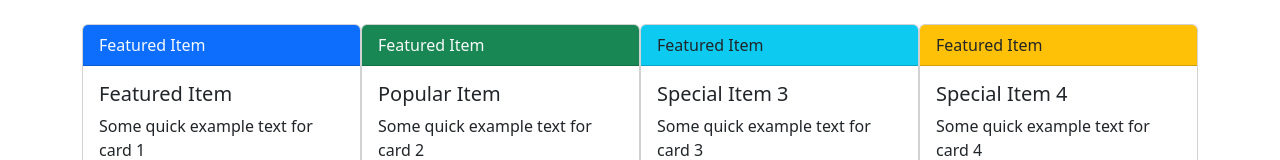
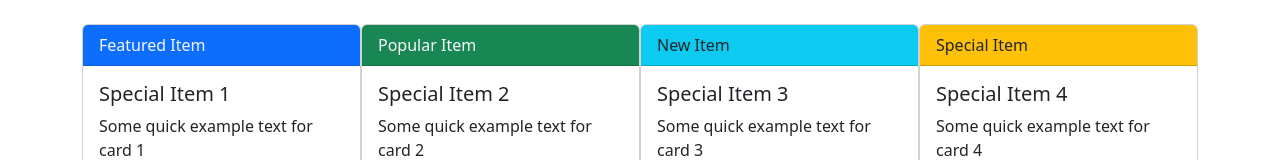
Before and after one commit to SofiaPCSFI/bootstrap, a plain HTML site: page card.html in a window 1280 px wide. Shown: the top 160 px of the page. Drawn offline with nearby package versions, Linux system fonts and the light colour scheme.

Commit message:
Update card.html

```diff
--- a/card.html
+++ b/card.html
@@ -3,7 +3,7 @@
   <head>
     <meta charset="utf-8">
     <meta name="viewport" content="width=device-width, initial-scale=1">
-    <title>card</title>
+    <title>Bootstrap demo</title>
     <link href="https://cdn.jsdelivr.net/npm/bootstrap@5.3.3/dist/css/bootstrap.min.css" rel="stylesheet" integrity="sha384-QWTKZyjpPEjISv5WaRU9OFeRpok6YctnYmDr5pNlyT2bRjXh0JMhjY6hW+ALEwIH" crossorigin="anonymous">
   </head>
   <body>
@@ -13,7 +13,7 @@
             Featured Item
             </div>
             <div class="card-body">
-            <h5 class="card-title">Featured Item</h5>
+            <h5 class="card-title">Special Item 1</h5>
             <p class="card-text">Some quick example text for card 1</p>
             </div>
             <div class="card-footer text-body-secondary">
@@ -24,10 +24,10 @@
 
         <div class="card" style="width: 18rem;">
             <div class="card-header bg-success text-light">
-            Featured Item
+            Popular Item
             </div>
             <div class="card-body">
-            <h5 class="card-title">Popular Item</h5>
+            <h5 class="card-title">Special Item 2</h5>
             <p class="card-text">Some quick example text for card 2</p>
             </div>
             <div class="card-footer text-body-secondary">
@@ -38,7 +38,7 @@
 
         <div class="card" style="width: 18rem;">
             <div class="card-header bg-info">
-            Featured Item
+            New Item
             </div>
             <div class="card-body">
             <h5 class="card-title">Special Item 3</h5>
@@ -52,7 +52,7 @@
 
         <div class="card" style="width: 18rem;">
             <div class="card-header bg-warning">
-            Featured Item
+            Special Item
             </div>
             <div class="card-body">
             <h5 class="card-title">Special Item 4</h5>
```
